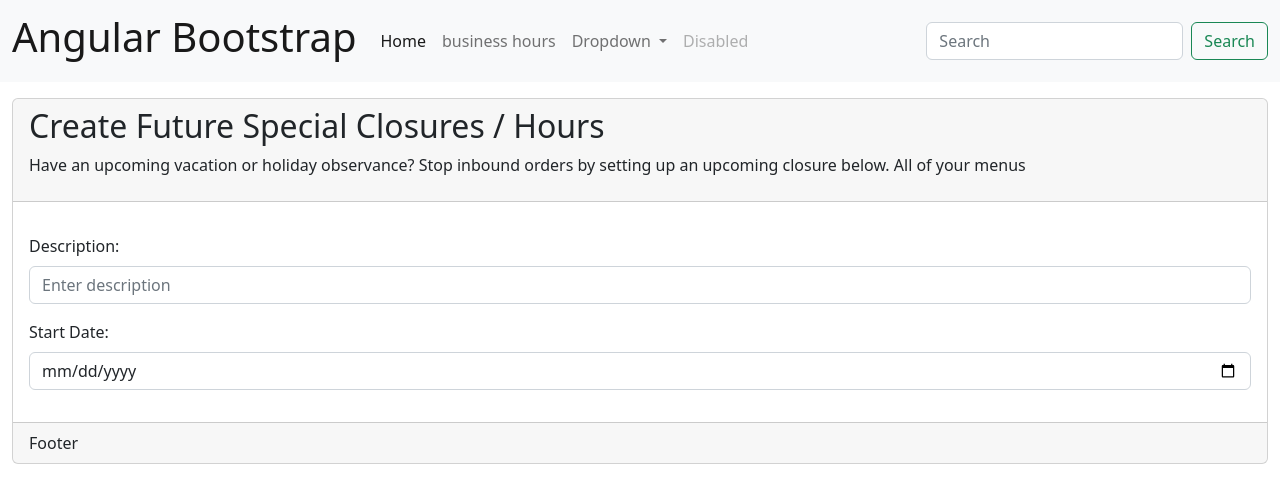
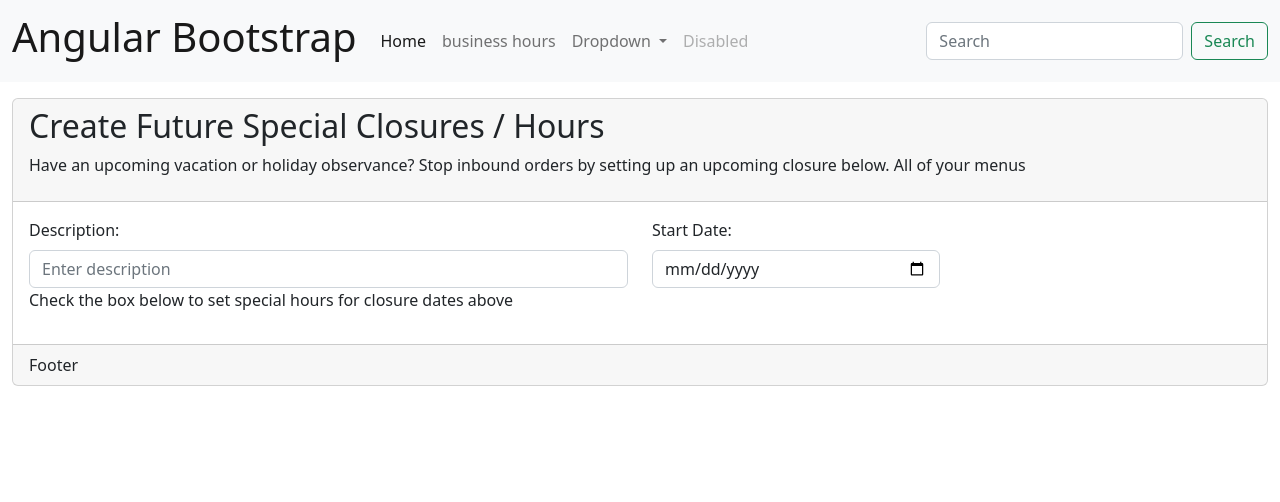
Before and after one commit to elteyab/shiny-engine, an Angular app: page /business_hours in a window 1280 px wide. Shown: the top 502 px of the page. Built offline with nearby package versions, Linux system fonts and the light colour scheme.

Commit message:
first commit

```diff
--- a/src/app/Pages/Business/business-hours/business-hours.component.html
+++ b/src/app/Pages/Business/business-hours/business-hours.component.html
@@ -6,15 +6,19 @@
         All of your menus</p>
     </div>
     <div class="card-body">
-      <div>
-        <div class="mb-3 mt-3">
+      <div class="row">
+        <div class="col-6">
           <label for="description" class="form-label">Description:</label>
           <input type="text" class="form-control" id="description" placeholder="Enter description" name="description">
         </div>
 
-        <div class="mb-3 mt-3">
+        <div class="col-3">
           <label for="start_date" class="form-label">Start Date:</label>
           <input type="date" class="form-control" id="start_date" placeholder="Enter Start Date" name="start_date">
+        </div>
+
+        <div>
+          <p>Check the box below to set special hours for closure dates above</p>
         </div>
 
       </div>
```
